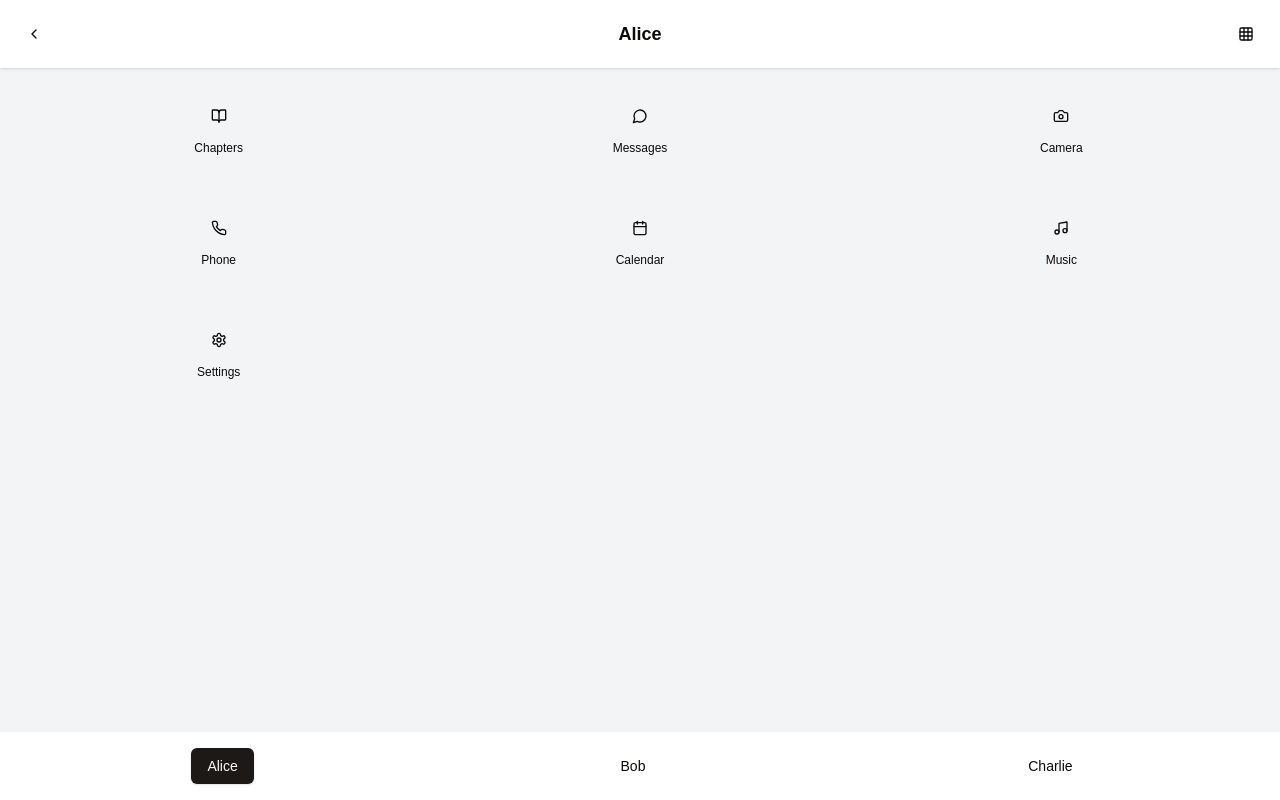
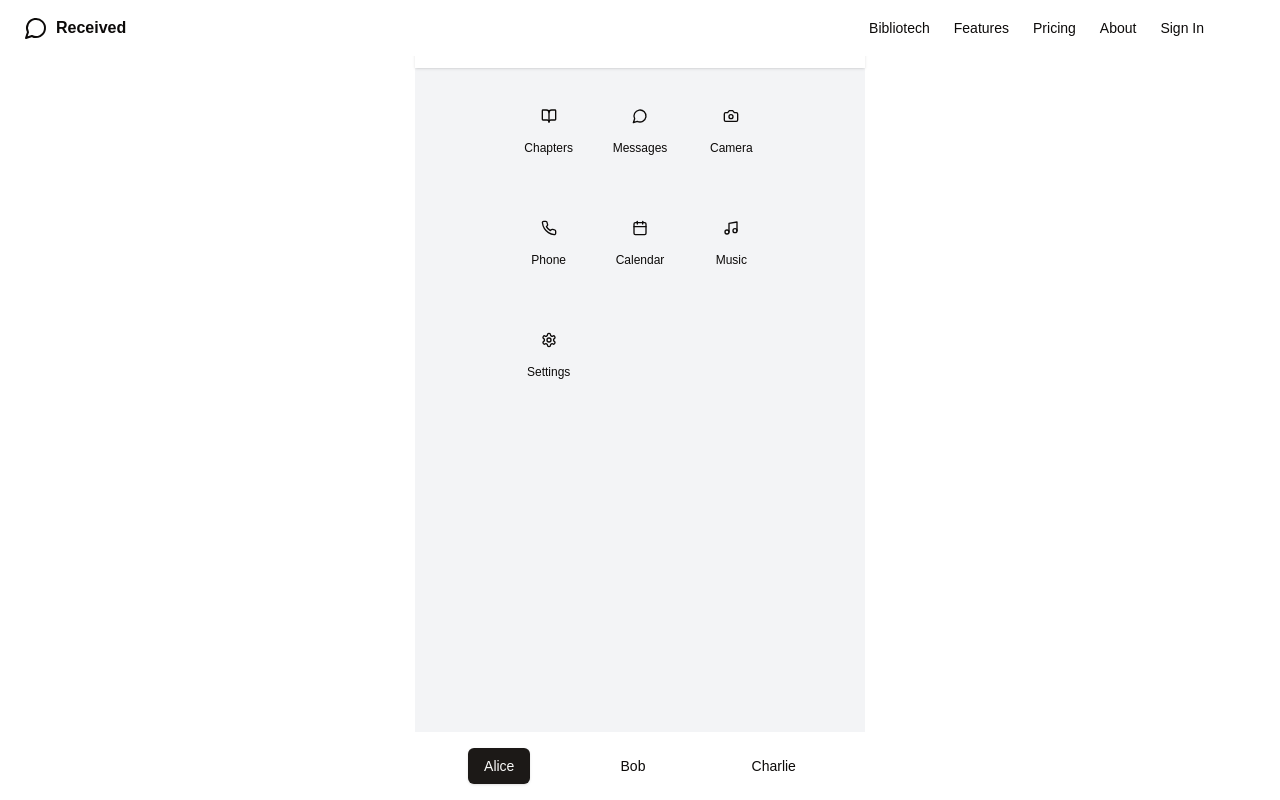
Before and after one commit to LightInn/received, a Next.js app: page /story/1/reader in a window 1280 px wide. Built offline with nearby package versions, Linux system fonts and the light colour scheme.

Commit message:
feat: Add reader layout component
- Added a new layout component for the reader section of the story, including a Navbar and child components.

```diff
--- a/src/app/story/[id]/page.tsx
+++ b/src/app/story/[id]/page.tsx
@@ -45,7 +45,8 @@ export default function StoryLobbyPage({params}: StoryLobbyPageProps) {
             if (!isLoggedIn && chapterNumber > 1) {
                 alert("Please log in to continue reading beyond the first chapter.");
             } else {
-                router.push(`/story/${storyData.id}/chapter/${chapterNumber}`);
+                // router.push(`/story/${storyData.id}/reader/${chapterNumber}`);
+                router.push(`/story/${storyData.id}/reader`);
             }
         };
 
--- /dev/null
+++ b/src/app/story/[id]/reader/layout.tsx
@@ -0,0 +1,18 @@
+import {Navbar} from "@/components/global/navbar";
+
+export default function RootLayout({
+                                       children,
+                                   }: Readonly<{
+    children: React.ReactNode;
+}>) {
+    return (
+        <html lang="en">
+        <body>
+        <div className="">
+            <Navbar/>
+
+            {children}</div>
+        </body>
+        </html>
+    );
+}
--- a/src/app/story/[id]/reader/page.tsx
+++ b/src/app/story/[id]/reader/page.tsx
@@ -1,222 +1,131 @@
 "use client";
 
-import { useState } from "react";
-import { Button } from "@/components/ui/button";
-import { Card, CardContent } from "@/components/ui/card";
-import { ScrollArea } from "@/components/ui/scroll-area";
+import {useState} from "react";
+import {Button} from "@/components/ui/button";
+import {Card, CardContent} from "@/components/ui/card";
+import {ScrollArea} from "@/components/ui/scroll-area";
 import {
+    ArrowLeft,
+    BookOpen,
+    Calendar,
+    Camera,
     ChevronLeft,
+    Grid,
     MessageCircle,
-  ArrowLeft,
-  Camera,
+    Music,
     Phone,
-  Calendar,
-  Music,
     Settings,
-  Grid,
-  BookOpen,
 } from "lucide-react";
-import { Badge } from "@/components/ui/badge";
+import {Badge} from "@/components/ui/badge";
 
 // Mock data for the story
 const storyData = {
-  title: "The Last Message",
-  chapters: [
-    { id: "1", title: "The Beginning" },
-    { id: "2", title: "The Mystery Unfolds" },
-    { id: "3", title: "The Revelation" },
-  ],
-  characters: [
-    { id: "1", name: "Alice" },
-    { id: "2", name: "Bob" },
-    { id: "3", name: "Charlie" },
-  ],
-  conversations: {
-    "1": [
-      {
+    title: "The Last Message", chapters: [{id: "1", title: "The Beginning"}, {id: "2", title: "The Mystery Unfolds"}, {
+        id: "3", title: "The Revelation"
+    },], characters: [{id: "1", name: "Alice"}, {id: "2", name: "Bob"}, {id: "3", name: "Charlie"},], conversations: {
+        "1": [{
             id: "1",
             with: "Bob",
             lastMessage: "I'm not sure. He was supposed to meet me an hour ago.",
             timestamp: "10:07",
-      },
-      {
-        id: "2",
-        with: "Charlie",
-        lastMessage: "Charlie! I was worried. What happened?",
-        timestamp: "10:22",
-      },
-    ],
-    "2": [
-      {
-        id: "3",
-        with: "Alice",
-        lastMessage: "No, I haven't. Is everything okay?",
-        timestamp: "10:05",
-      },
-      {
+        }, {
+            id: "2", with: "Charlie", lastMessage: "Charlie! I was worried. What happened?", timestamp: "10:22",
+        },], "2": [{
+            id: "3", with: "Alice", lastMessage: "No, I haven't. Is everything okay?", timestamp: "10:05",
+        }, {
             id: "4",
             with: "Charlie",
             lastMessage: "Charlie, where are you? Alice is looking for you.",
             timestamp: "10:10",
-      },
-    ],
-    "3": [
-      {
+        },], "3": [{
             id: "5",
             with: "Bob",
-        lastMessage:
-          "I'm sorry, I got caught up in something. I'll call her now.",
+            lastMessage: "I'm sorry, I got caught up in something. I'll call her now.",
             timestamp: "10:15",
-      },
-      {
+        }, {
             id: "6",
             with: "Alice",
             lastMessage: "I'll explain everything when I see you. It's important.",
             timestamp: "10:25",
-      },
-    ],
-  },
-  messages: {
+        },],
+    }, messages: {
         "1": {
-      Bob: [
-        {
-          id: "1",
-          sender: "Alice",
-          content: "Hey Bob, have you heard from Charlie?",
-          timestamp: "10:00",
-        },
-        {
-          id: "2",
-          sender: "Bob",
-          content: "No, I haven't. Is everything okay?",
-          timestamp: "10:05",
-        },
-        {
+            Bob: [{
+                id: "1", sender: "Alice", content: "Hey Bob, have you heard from Charlie?", timestamp: "10:00",
+            }, {
+                id: "2", sender: "Bob", content: "No, I haven't. Is everything okay?", timestamp: "10:05",
+            }, {
                 id: "3",
                 sender: "Alice",
                 content: "I'm not sure. He was supposed to meet me an hour ago.",
                 timestamp: "10:07",
-        },
-      ],
-      Charlie: [
-        {
-          id: "6",
-          sender: "Charlie",
-          content: "Alice, I'm so sorry. I'm on my way now.",
-          timestamp: "10:20",
-        },
-        {
-          id: "7",
-          sender: "Alice",
-          content: "Charlie! I was worried. What happened?",
-          timestamp: "10:22",
-        },
-        {
+            },], Charlie: [{
+                id: "6", sender: "Charlie", content: "Alice, I'm so sorry. I'm on my way now.", timestamp: "10:20",
+            }, {
+                id: "7", sender: "Alice", content: "Charlie! I was worried. What happened?", timestamp: "10:22",
+            }, {
                 id: "8",
                 sender: "Charlie",
                 content: "I'll explain everything when I see you. It's important.",
                 timestamp: "10:25",
-        },
-      ],
-    },
-    "2": {
-      Alice: [
-        {
-          id: "1",
-          sender: "Alice",
-          content: "Hey Bob, have you heard from Charlie?",
-          timestamp: "10:00",
-        },
-        {
-          id: "2",
-          sender: "Bob",
-          content: "No, I haven't. Is everything okay?",
-          timestamp: "10:05",
-        },
-        {
+            },],
+        }, "2": {
+            Alice: [{
+                id: "1", sender: "Alice", content: "Hey Bob, have you heard from Charlie?", timestamp: "10:00",
+            }, {
+                id: "2", sender: "Bob", content: "No, I haven't. Is everything okay?", timestamp: "10:05",
+            }, {
                 id: "3",
                 sender: "Alice",
                 content: "I'm not sure. He was supposed to meet me an hour ago.",
                 timestamp: "10:07",
-        },
-      ],
-      Charlie: [
-        {
+            },], Charlie: [{
                 id: "4",
                 sender: "Bob",
                 content: "Charlie, where are you? Alice is looking for you.",
                 timestamp: "10:10",
-        },
-        {
+            }, {
                 id: "5",
                 sender: "Charlie",
-          content:
-            "I'm sorry, I got caught up in something. I'll call her now.",
+                content: "I'm sorry, I got caught up in something. I'll call her now.",
                 timestamp: "10:15",
-        },
-      ],
-    },
-    "3": {
-      Bob: [
-        {
+            },],
+        }, "3": {
+            Bob: [{
                 id: "4",
                 sender: "Bob",
                 content: "Charlie, where are you? Alice is looking for you.",
                 timestamp: "10:10",
-        },
-        {
+            }, {
                 id: "5",
                 sender: "Charlie",
-          content:
-            "I'm sorry, I got caught up in something. I'll call her now.",
+                content: "I'm sorry, I got caught up in something. I'll call her now.",
                 timestamp: "10:15",
-        },
-      ],
-      Alice: [
-        {
-          id: "6",
-          sender: "Charlie",
-          content: "Alice, I'm so sorry. I'm on my way now.",
-          timestamp: "10:20",
-        },
-        {
-          id: "7",
-          sender: "Alice",
-          content: "Charlie! I was worried. What happened?",
-          timestamp: "10:22",
-        },
-        {
+            },], Alice: [{
+                id: "6", sender: "Charlie", content: "Alice, I'm so sorry. I'm on my way now.", timestamp: "10:20",
+            }, {
+                id: "7", sender: "Alice", content: "Charlie! I was worried. What happened?", timestamp: "10:22",
+            }, {
                 id: "8",
                 sender: "Charlie",
                 content: "I'll explain everything when I see you. It's important.",
                 timestamp: "10:25",
-        },
-      ],
+            },],
         },
     },
 };
 
-const apps = [
-  { id: "chapters", name: "Chapters", icon: BookOpen },
-  { id: "messages", name: "Messages", icon: MessageCircle },
-  { id: "camera", name: "Camera", icon: Camera },
-  { id: "phone", name: "Phone", icon: Phone },
-  { id: "calendar", name: "Calendar", icon: Calendar },
-  { id: "music", name: "Music", icon: Music },
-  { id: "settings", name: "Settings", icon: Settings },
-];
+const apps = [{id: "chapters", name: "Chapters", icon: BookOpen}, {
+    id: "messages", name: "Messages", icon: MessageCircle
+}, {id: "camera", name: "Camera", icon: Camera}, {id: "phone", name: "Phone", icon: Phone}, {
+    id: "calendar", name: "Calendar", icon: Calendar
+}, {id: "music", name: "Music", icon: Music}, {id: "settings", name: "Settings", icon: Settings},];
 
 export default function StoryReaderComponent() {
-  const [currentChapter, setCurrentChapter] = useState(
-    storyData.chapters[0].id,
-  );
-  const [currentCharacter, setCurrentCharacter] = useState(
-    storyData.characters[0].id,
-  );
+    const [currentChapter, setCurrentChapter] = useState(storyData.chapters[0].id,);
+    const [currentCharacter, setCurrentCharacter] = useState(storyData.characters[0].id,);
     const [selectedApp, setSelectedApp] = useState<string | null>(null);
-  const [selectedConversation, setSelectedConversation] = useState<
-    string | null
-  >(null);
+    const [selectedConversation, setSelectedConversation] = useState<string | null>(null);
 
     const handleAppSelect = (appId: string) => {
         setSelectedApp(appId);
@@ -244,29 +153,21 @@ export default function StoryReaderComponent() {
         setSelectedConversation(null);
     };
 
-  const renderHomeScreen = () => (
-    <div className="grid grid-cols-3 gap-4 p-4">
-      {apps.map((app) => (
-        <Button
+    const renderHomeScreen = () => (<div className="px-24 grid grid-cols-3 gap-4 p-4">
+        {apps.map((app) => (<Button
             key={app.id}
             variant="ghost"
             className="flex flex-col items-center justify-center h-24"
             onClick={() => handleAppSelect(app.id)}
         >
-          <app.icon className="h-8 w-8 mb-2" />
+            <app.icon className="h-8 w-8 mb-2"/>
             <span className="text-xs">{app.name}</span>
-        </Button>
-      ))}
-    </div>
-  );
+        </Button>))}
+    </div>);
 
-  const renderMessagesApp = () => (
-    <ScrollArea className="flex-1">
-      {selectedConversation ? (
-        <div className="p-4 space-y-4">
-          {storyData.messages[currentCharacter][selectedConversation].map(
-            (message) => (
-              <Card
+    const renderMessagesApp = () => (<ScrollArea className="flex-1">
+        {selectedConversation ? (<div className="p-4 space-y-4">
+            {storyData.messages[currentCharacter][selectedConversation].map((message) => (<Card
                 key={message.id}
                 className={`max-w-[80%] ${message.sender === storyData.characters.find((c) => c.id === currentCharacter)?.name ? "ml-auto bg-blue-500 text-white" : "mr-auto bg-gray-200 dark:bg-gray-700"}`}
             >
@@ -277,14 +178,9 @@ export default function StoryReaderComponent() {
                         {message.timestamp}
                     </p>
                 </CardContent>
-              </Card>
-            ),
-          )}
-        </div>
-      ) : (
-        <div className="p-4 space-y-4">
-          {storyData.conversations[currentCharacter].map((conversation) => (
-            <Card
+            </Card>),)}
+        </div>) : (<div className="p-4 space-y-4">
+            {storyData.conversations[currentCharacter].map((conversation) => (<Card
                 key={conversation.id}
                 className="cursor-pointer hover:bg-gray-50 dark:hover:bg-gray-800 transition-colors"
                 onClick={() => handleConversationSelect(conversation.with)}
@@ -302,18 +198,13 @@ export default function StoryReaderComponent() {
                         </p>
                     </div>
                 </CardContent>
-            </Card>
-          ))}
-        </div>
-      )}
-    </ScrollArea>
-  );
+            </Card>))}
+        </div>)}
+    </ScrollArea>);
 
-  const renderChaptersApp = () => (
-    <ScrollArea className="flex-1">
+    const renderChaptersApp = () => (<ScrollArea className="flex-1">
         <div className="p-4 space-y-4">
-        {storyData.chapters.map((chapter) => (
-          <Card
+            {storyData.chapters.map((chapter) => (<Card
                 key={chapter.id}
                 className="cursor-pointer hover:bg-gray-50 dark:hover:bg-gray-800 transition-colors"
                 onClick={() => handleChapterSelect(chapter.id)}
@@ -321,16 +212,12 @@ export default function StoryReaderComponent() {
                 <CardContent className="p-4">
                     <div className="flex justify-between items-center">
                         <p className="font-semibold">{chapter.title}</p>
-                {chapter.id === currentChapter && (
-                  <Badge variant="secondary">Current</Badge>
-                )}
+                        {chapter.id === currentChapter && (<Badge variant="secondary">Current</Badge>)}
                     </div>
                 </CardContent>
-          </Card>
-        ))}
+            </Card>))}
         </div>
-    </ScrollArea>
-  );
+    </ScrollArea>);
 
     const renderAppContent = () => {
         switch (selectedApp) {
@@ -339,31 +226,31 @@ export default function StoryReaderComponent() {
             case "chapters":
                 return renderChaptersApp();
             default:
-        return (
-          <div className="flex items-center justify-center h-full">
+                return (<div className="flex items-center justify-center h-full">
                     <p className="text-muted-foreground">
                         This app is not available in the current chapter.
                     </p>
-          </div>
-        );
+                </div>);
         }
     };
 
     return (
-    <div className="flex flex-col h-screen bg-gray-100 dark:bg-gray-900">
+
+        <div className="flex h-screen w-screen justify-center">
+
+
+            {/* everything under is the "phone"*/}
+            <div className="flex flex-col h-screen bg-gray-100 dark:bg-gray-900  max-w-[450px]">
                 {/* Header */}
                 <div className="flex justify-between items-center p-4 bg-white dark:bg-gray-800 shadow">
                     <Button variant="ghost" size="icon" onClick={handleBackToHome}>
-          <ChevronLeft className="h-6 w-6" />
+                        <ChevronLeft className="h-6 w-6"/>
                     </Button>
                     <h1 className="text-lg font-semibold">
-          {selectedApp
-            ? selectedConversation ||
-              apps.find((app) => app.id === selectedApp)?.name
-            : storyData.characters.find((c) => c.id === currentCharacter)?.name}
+                        {selectedApp ? selectedConversation || apps.find((app) => app.id === selectedApp)?.name : storyData.characters.find((c) => c.id === currentCharacter)?.name}
                     </h1>
                     <Button variant="ghost" size="icon">
-          <Grid className="h-6 w-6" />
+                        <Grid className="h-6 w-6"/>
                     </Button>
                 </div>
 
@@ -376,26 +263,23 @@ export default function StoryReaderComponent() {
                 {selectedApp === "messages" && selectedConversation && (
                     <div className="p-4 bg-white dark:bg-gray-800 shadow-top">
                         <Button onClick={handleBackToConversations} className="w-full">
-            <ArrowLeft className="mr-2 h-4 w-4" />
+                            <ArrowLeft className="mr-2 h-4 w-4"/>
                             Back to Conversations
                         </Button>
-        </div>
-      )}
+                    </div>)}
 
                 {/* Character selection */}
                 <div className="p-4 bg-white dark:bg-gray-800 shadow-top">
                     <div className="flex justify-around">
-          {storyData.characters.map((character) => (
-            <Button
+                        {storyData.characters.map((character) => (<Button
                             key={character.id}
                             variant={currentCharacter === character.id ? "default" : "ghost"}
                             onClick={() => setCurrentCharacter(character.id)}
                         >
                             {character.name}
-            </Button>
-          ))}
+                        </Button>))}
                     </div>
                 </div>
             </div>
-  );
+        </div>);
 }
--- a/src/components/global/navbar.tsx
+++ b/src/components/global/navbar.tsx
@@ -1,27 +1,17 @@
-import { motion, useScroll, useTransform } from "framer-motion";
+import {motion} from "framer-motion";
 import Link from "next/link";
-import { MessageCircle, Moon, Sun } from "lucide-react";
-import { Button } from "@/components/ui/button";
-import { useEffect, useState } from "react";
-import { useTheme } from "next-themes";
+import {MessageCircle,} from "lucide-react";
+import {Button} from "@/components/ui/button";
 
 export function Navbar() {
-  const [mounted, setMounted] = useState(false);
-  const { theme, setTheme } = useTheme();
-  const { scrollY } = useScroll();
-  const headerOpacity = useTransform(scrollY, [0, 100], [1, 0.8]);
 
-  useEffect(() => {
-    setMounted(true);
-  }, []);
 
-  return (
-    <motion.header
-      style={{ opacity: headerOpacity }}
+    return (<motion.header
+            style={{opacity: 1}}
             className="px-4 lg:px-6 h-14 flex items-center fixed top-0 left-0 right-0 bg-background z-50"
         >
-      <Link className="flex items-center justify-center" href="#">
-        <MessageCircle className="h-6 w-6 mr-2" />
+            <Link className="flex items-center justify-center" href="/">
+                <MessageCircle className="h-6 w-6 mr-2"/>
                 <span className="font-bold">Received</span>
             </Link>
             <nav className="ml-auto flex gap-4 sm:gap-6">
@@ -61,15 +51,10 @@ export function Navbar() {
                 size="icon"
                 aria-label="Toggle Theme"
                 className="ml-4"
-        onClick={() => setTheme(theme === "dark" ? "light" : "dark")}
+                onClick={() => {
+                }}
             >
-        {mounted &&
-          (theme === "dark" ? (
-            <Sun className="h-5 w-5" />
-          ) : (
-            <Moon className="h-5 w-5" />
-          ))}
+
             </Button>
-    </motion.header>
-  );
+        </motion.header>);
 }
```
Lines whose indentation alone changed are shown as unchanged.
